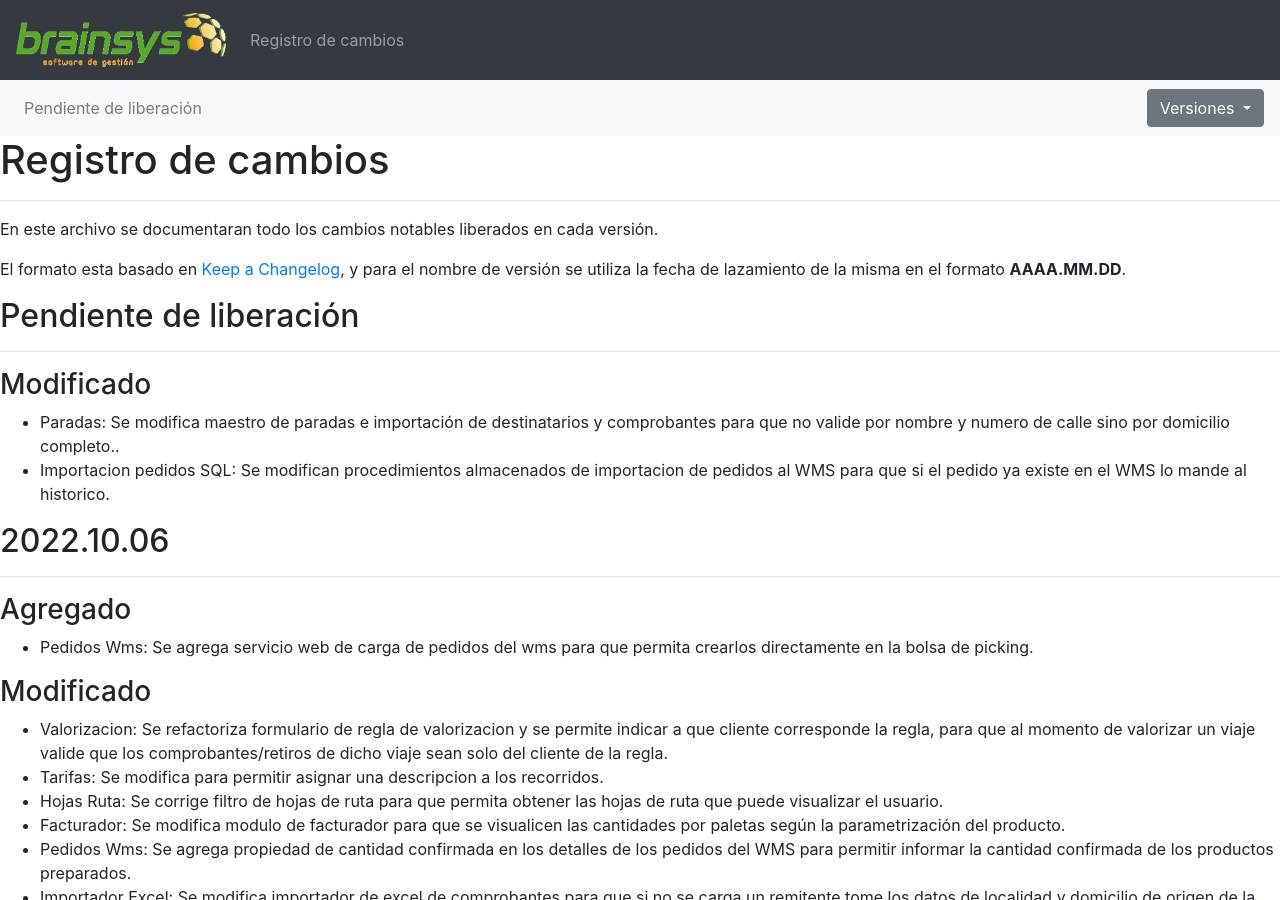
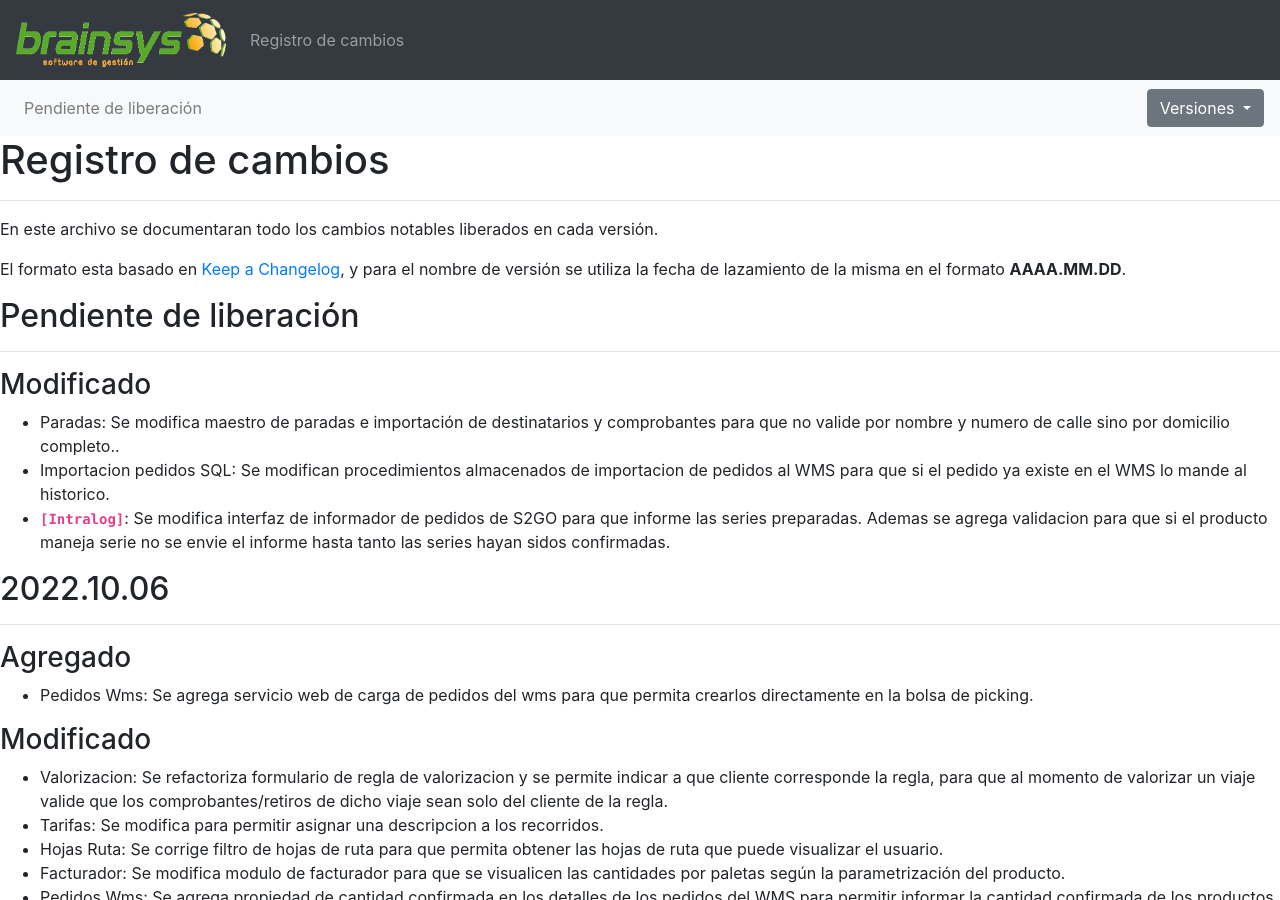
Before and after one commit to brainsys-arsaad/versionado, a Jekyll site: the page built from registro-cambios.markdown, in a window 1280 px wide and 900 px high. Built offline with Jekyll 4.4.1, drawn with Linux system fonts in a browser that asks for light colours.

Commit message:
Update registro-cambios.markdown

```diff
--- a/registro-cambios.markdown
+++ b/registro-cambios.markdown
@@ -81,6 +81,7 @@ El formato esta basado en [Keep a Changelog](https://keepachangelog.com/es-ES/1.
 ### Modificado
 - Paradas: Se modifica maestro de paradas e importación de destinatarios y comprobantes para que no valide por nombre y numero de calle sino por domicilio completo..
 - Importacion pedidos SQL: Se modifican procedimientos almacenados de importacion de pedidos al WMS para que si el pedido ya existe en el WMS lo mande al historico.
+- **`[Intralog]`**: Se modifica interfaz de informador de pedidos de S2GO para que informe las series preparadas. Ademas se agrega validacion para que si el producto maneja serie no se envie el informe hasta tanto las series hayan sidos confirmadas.
 
 ## 2022.10.06
 ---
```
